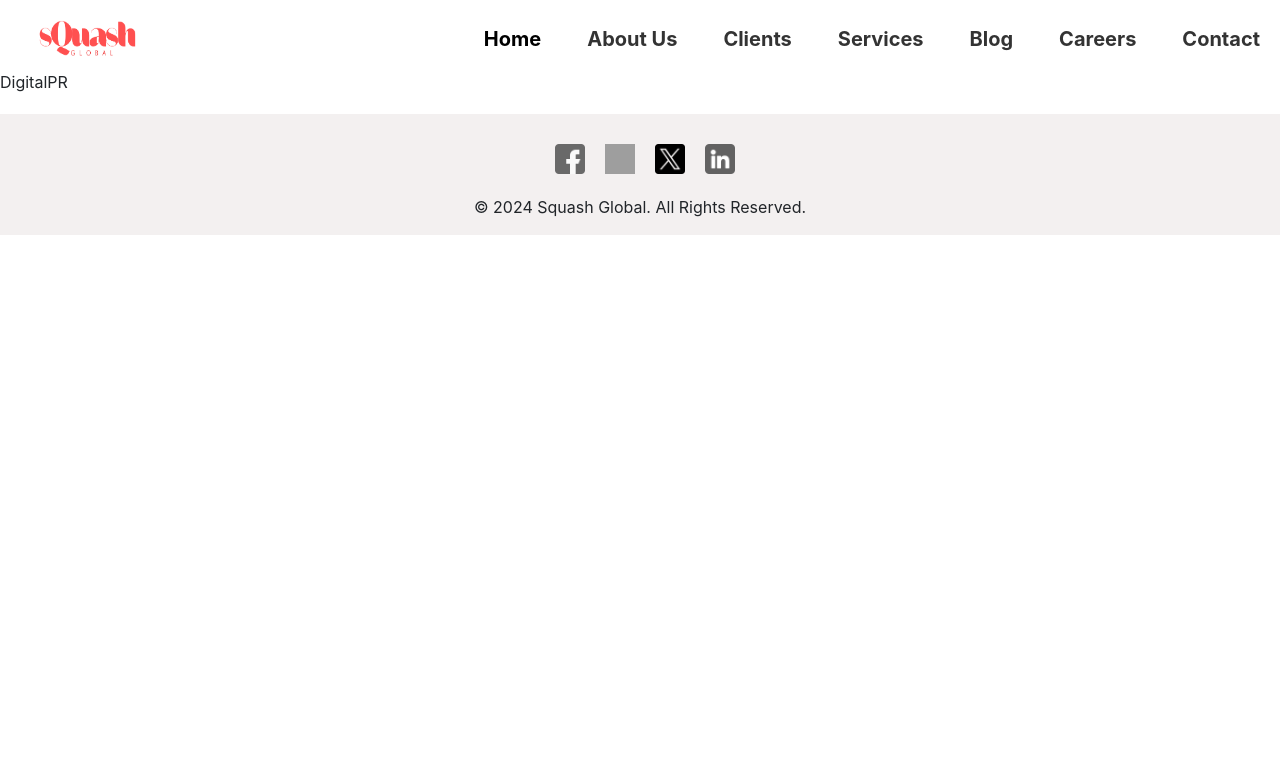
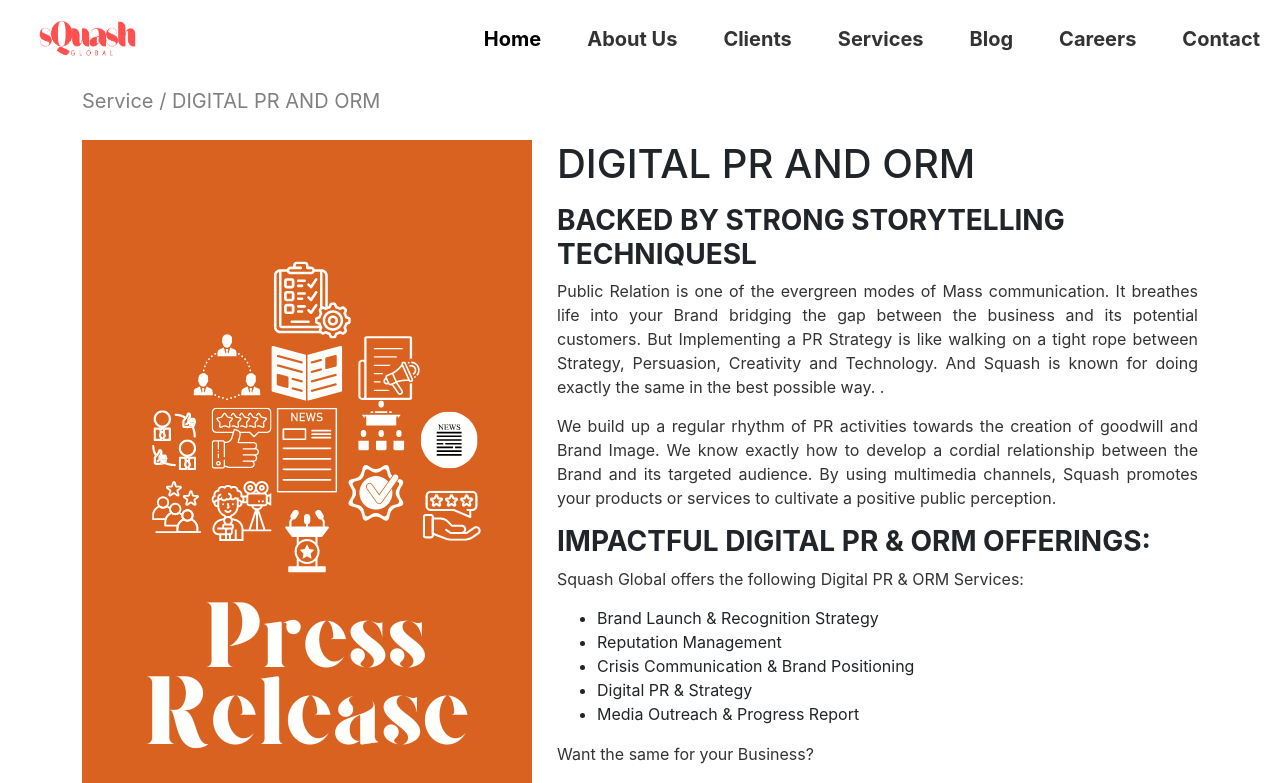
Before and after one commit to VishK98/Squash-Global, a React (Create React App) app: page /digitalPR in a window 1280 px wide. Shown: the top 783 px of the page. Built offline with nearby package versions, Linux system fonts and the light colour scheme; grey boxes are pictures that could not be loaded.

Commit message:
DIGITAL PR AND ORM

```diff
--- a/src/components/ServiceDetails/DigitalPR.js
+++ b/src/components/ServiceDetails/DigitalPR.js
@@ -1,8 +1,56 @@
 import React from 'react'
+import "./ServiceDetails.css"
+import img from "../../assets/images/Press release.png";
+import AnimatedText from '../Animations/TextAnimation';
+
 
 function DigitalPR() {
   return (
-    <div>DigitalPR</div>
+   <div className='container'>
+      <div class="route-text">
+        <ol class="breadcrumb route-text mt-3">
+          <li>
+            <a
+              href="/"
+              style={{ color: "grey", textDecoration: "none" }}
+            >
+              <AnimatedText text="Service /" animation="slide-left" />
+            </a>
+          </li>
+          <li>
+            <AnimatedText text="&nbsp;DIGITAL PR AND ORM" animation="slide-right" />
+          </li>
+        </ol>
+      </div>
+      <div className='row mt-lg-4'>
+        <div className='col-lg-5 col-md-5 col-12'>
+          <img src={img} className='tittle-img' alt='' />
+        </div>
+        <div className='col-lg-7 col-md-7 col-12'>
+          <h1 className="big-title page-head">DIGITAL PR AND ORM</h1>
+          <h3 className='mt-lg-3'>BACKED BY STRONG STORYTELLING TECHNIQUESL</h3>
+          <p>Public Relation is one of the evergreen modes of Mass communication.
+            It breathes life into your Brand bridging the gap between the business and its potential customers.
+             But Implementing a PR Strategy is like walking on a tight rope between Strategy, Persuasion, Creativity and Technology.
+            And Squash is known for doing exactly the same in the best possible way. .</p>
+            <p>We build up a regular rhythm of PR activities towards the creation of goodwill and Brand Image.
+              We know exactly how to develop a cordial relationship between the Brand and its targeted audience.
+              By using multimedia channels, Squash promotes your products or services to cultivate a positive public perception.</p>
+          <h3>IMPACTFUL DIGITAL PR & ORM OFFERINGS:</h3>
+          <p>Squash Global offers the following Digital PR & ORM Services:</p>
+          <ul>
+          <li>Brand Launch & Recognition Strategy</li>
+          <li>Reputation Management </li>
+          <li>Crisis Communication & Brand Positioning </li>
+          <li>Digital PR & Strategy</li>
+          <li>Media Outreach & Progress Report</li>
+          </ul>
+          <p>Want the same for your Business?</p>
+          <p>How about catching up for a Coffee!</p>
+        </div>
+      </div>
+    </div>
+
   )
 }
 
```
Also changed, not shown: src/assets/images/Press release.png (added).
